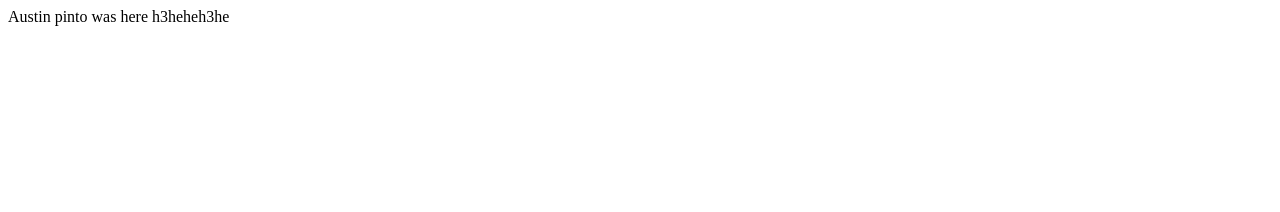
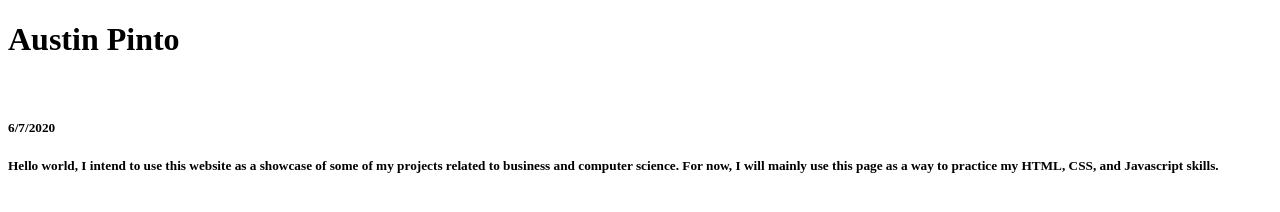
Before and after one commit to austinmp/austinp1.github.io, a plain HTML site: page index.html in a window 1280 px wide. Drawn offline with Linux system fonts and the light colour scheme.

Commit message:
6/7/2020

```diff
--- a/index.html
+++ b/index.html
@@ -1,7 +1,13 @@
 <!DOCTYPE html>
 <html lang="en">
   <meta charset="UTF-8">
-  <title>Austin's Page
-  </title>
-  <body>Austin pinto was here h3heheh3he</body>
+  <title>Austin Pinto</title>
+<body>
+    <h1>Austin Pinto</h1>
+    <br>
+    <h5>6/7/2020<h5>
+    <p>Hello world, I intend to use this website as a showcase of some of my projects related to business and computer science.
+      For now, I will mainly use this page as a way to practice my HTML, CSS, and Javascript skills.
+    </p>
+</body>
 </html>
```
